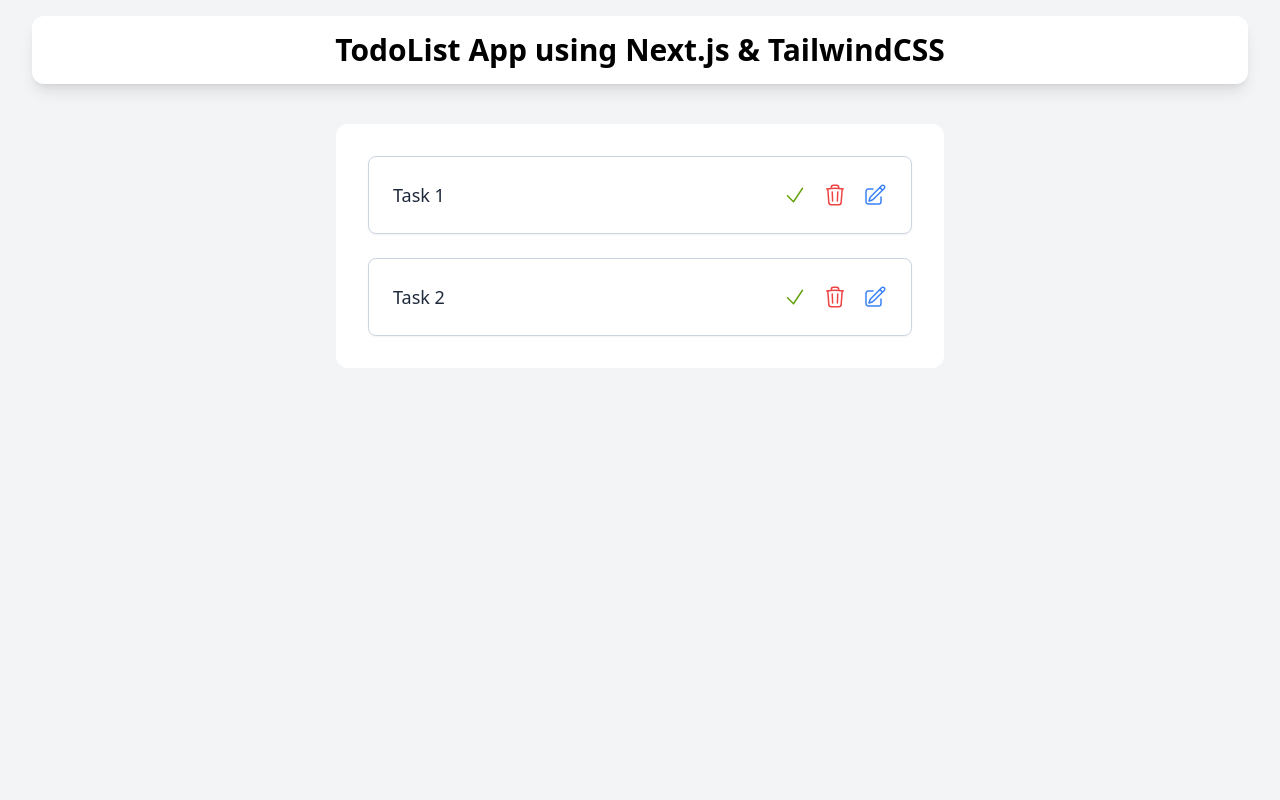
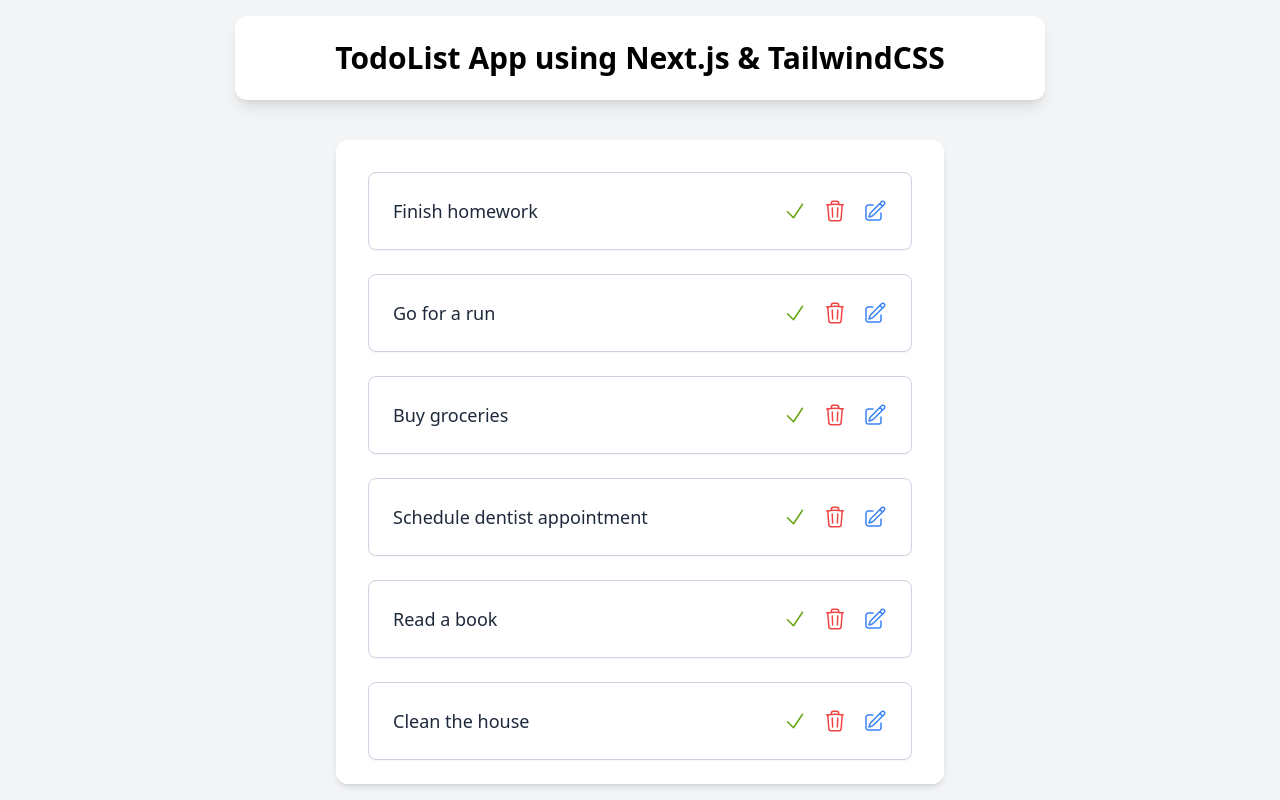
Before and after one commit to amirk1998/Todo-List-Next.JS, a Next.js app: page / in a window 1280 px wide. Built offline with nearby package versions, Linux system fonts and the light colour scheme.

Commit message:
get all Todos from API

```diff
--- a/package.json
+++ b/package.json
@@ -9,6 +9,7 @@
     "lint": "next lint"
   },
   "dependencies": {
+    "axios": "^1.4.0",
     "next": "^12.2.6",
     "prettier-plugin-tailwindcss": "^0.3.0",
     "react": "^18.2.0",
--- a/pages/index.js
+++ b/pages/index.js
@@ -1,14 +1,45 @@
+import axios from 'axios';
+import useSWR from 'swr';
+
+const fetcher = async () => {
+  const { data } = await axios.get('/api/todos');
+  return data;
+};
+
 export default function Home() {
+  const { data, error } = useSWR('getTodos', fetcher);
+
+  if (error) return <div>Error occurred ! </div>;
+  if (!data)
     return (
       <div className='flex h-screen w-full flex-col items-center bg-gray-100 px-8 py-4'>
-      <h1 className='mb-10 w-full rounded-xl bg-white px-8 py-4 text-center text-3xl font-bold shadow-lg'>
+        <h1 className='mb-10 w-2/3 rounded-xl bg-white px-8 py-6 text-center text-3xl font-bold shadow-lg'>
           TodoList App using Next.js & TailwindCSS
         </h1>
-      <div className='w-1/2 rounded-xl bg-white p-8 '>
+        <div className='w-1/2 rounded-xl bg-white p-8 shadow-md'>
+          <div className='flex w-full flex-col items-center justify-center gap-y-6 rounded-lg text-2xl font-medium text-slate-800'>
+            Loading ... Please Wait.
+          </div>
+        </div>
+      </div>
+    );
+
+  return (
+    <div className='flex h-screen w-full flex-col items-center overflow-y-hidden bg-gray-100 px-8 py-4'>
+      <h1 className='mb-10 w-2/3 rounded-xl bg-white px-8 py-6 text-center text-3xl font-bold shadow-lg'>
+        TodoList App using Next.js & TailwindCSS
+      </h1>
+      <div className='w-1/2 overflow-y-auto rounded-xl bg-white p-8 shadow-md'>
         <div className='flex w-full flex-col items-center justify-center gap-y-6 rounded-lg'>
-          {/* Task #1 */}
-          <div className='flex w-full items-center justify-between rounded-lg border border-slate-300 p-6 shadow-sm hover:shadow-lg'>
-            <p className='text-lg font-medium text-slate-800'>Task 1</p>
+          {data.todos.map((todo) => {
+            return (
+              <div
+                className='flex w-full items-center justify-between rounded-lg border border-slate-300 p-6 shadow-sm hover:border-slate-400 hover:shadow-lg'
+                key={todo.id}
+              >
+                <p className='text-lg font-medium text-slate-800'>
+                  {todo.title}
+                </p>
                 <div className='flex items-center gap-x-4'>
                   {/* Check */}
                   <button>
@@ -63,63 +94,8 @@
                   </button>
                 </div>
               </div>
-          {/* Task #2 */}
-          <div className='flex w-full items-center justify-between rounded-lg border border-slate-300 p-6 shadow-sm hover:shadow-lg'>
-            <p className='text-lg font-medium text-slate-800'>Task 2</p>
-            <div className='flex items-center gap-x-4'>
-              {/* Check */}
-              <button>
-                <svg
-                  xmlns='http://www.w3.org/2000/svg'
-                  fill='none'
-                  viewBox='0 0 24 24'
-                  strokeWidth={1.5}
-                  stroke='currentColor'
-                  className='h-6 w-6 stroke-lime-600 hover:stroke-lime-800 '
-                >
-                  <path
-                    strokeLinecap='round'
-                    strokeLinejoin='round'
-                    d='M4.5 12.75l6 6 9-13.5'
-                  />
-                </svg>
-              </button>
-              {/* Trash */}
-              <button>
-                <svg
-                  xmlns='http://www.w3.org/2000/svg'
-                  fill='none'
-                  viewBox='0 0 24 24'
-                  strokeWidth={1.5}
-                  stroke='currentColor'
-                  className='h-6 w-6 stroke-red-500 hover:stroke-red-700'
-                >
-                  <path
-                    strokeLinecap='round'
-                    strokeLinejoin='round'
-                    d='M14.74 9l-.346 9m-4.788 0L9.26 9m9.968-3.21c.342.052.682.107 1.022.166m-1.022-.165L18.16 19.673a2.25 2.25 0 01-2.244 2.077H8.084a2.25 2.25 0 01-2.244-2.077L4.772 5.79m14.456 0a48.108 48.108 0 00-3.478-.397m-12 .562c.34-.059.68-.114 1.022-.165m0 0a48.11 48.11 0 013.478-.397m7.5 0v-.916c0-1.18-.91-2.164-2.09-2.201a51.964 51.964 0 00-3.32 0c-1.18.037-2.09 1.022-2.09 2.201v.916m7.5 0a48.667 48.667 0 00-7.5 0'
-                  />
-                </svg>
-              </button>
-              {/* Edit */}
-              <button>
-                <svg
-                  xmlns='http://www.w3.org/2000/svg'
-                  fill='none'
-                  viewBox='0 0 24 24'
-                  strokeWidth={1.5}
-                  stroke='currentColor'
-                  className='h-6 w-6 stroke-blue-500 hover:stroke-blue-700'
-                >
-                  <path
-                    strokeLinecap='round'
-                    strokeLinejoin='round'
-                    d='M16.862 4.487l1.687-1.688a1.875 1.875 0 112.652 2.652L10.582 16.07a4.5 4.5 0 01-1.897 1.13L6 18l.8-2.685a4.5 4.5 0 011.13-1.897l8.932-8.931zm0 0L19.5 7.125M18 14v4.75A2.25 2.25 0 0115.75 21H5.25A2.25 2.25 0 013 18.75V8.25A2.25 2.25 0 015.25 6H10'
-                  />
-                </svg>
-              </button>
-            </div>
-          </div>
+            );
+          })}
         </div>
       </div>
     </div>
```
Also changed, not shown: 1 other file (tests, documents, lock files or other folders). Lines whose indentation alone changed are shown as unchanged.
